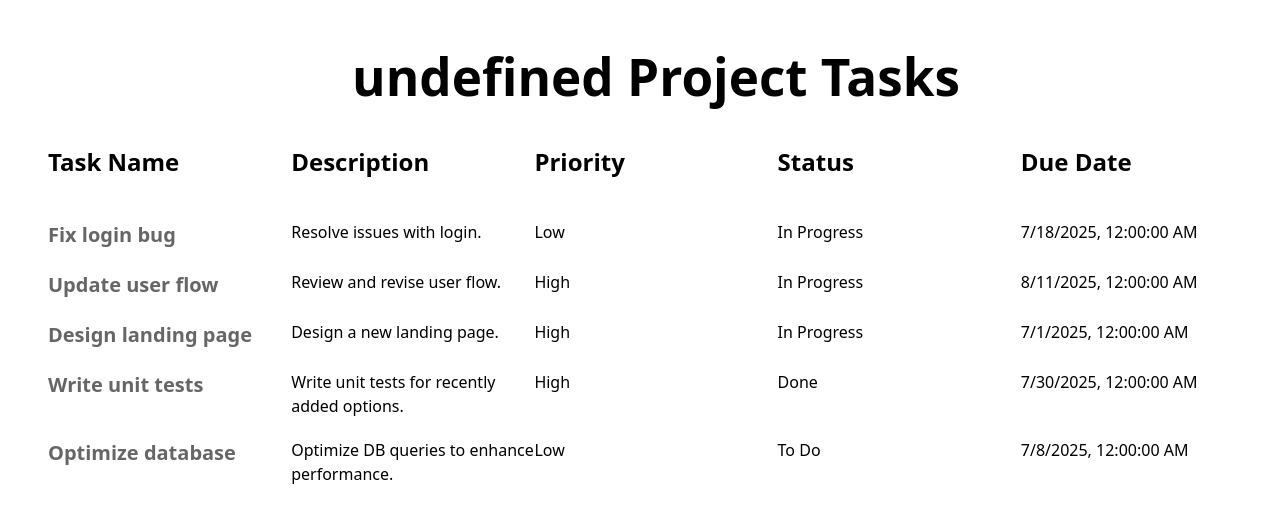
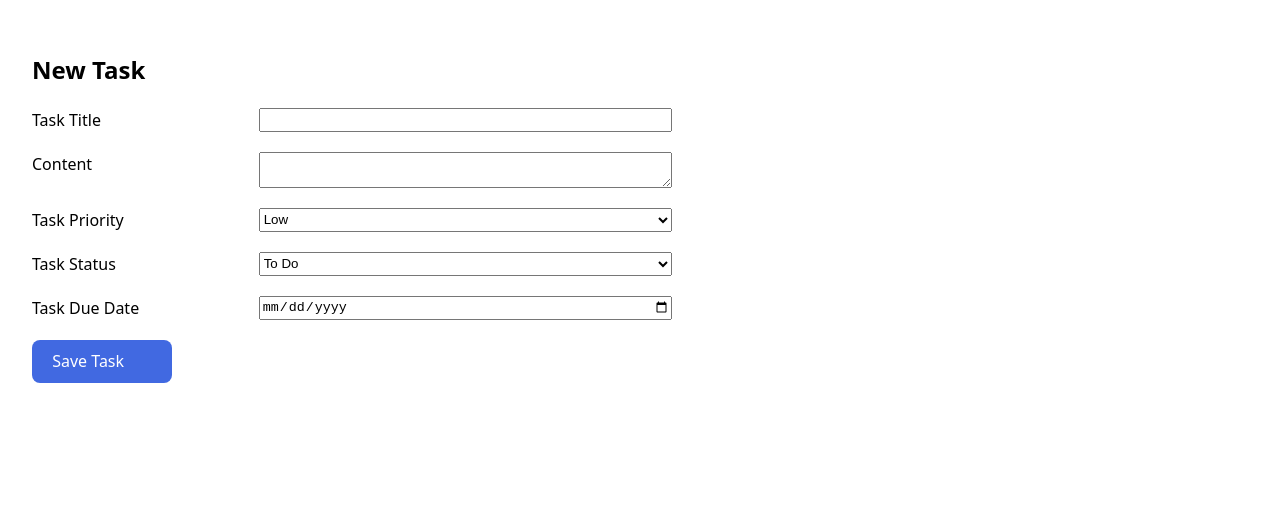
Before and after one commit to anushshahbazyan/task-manager, a React (Vite) app: page /#/tasks/new in a window 1280 px wide. Shown: the top 518 px of the page. Built offline with nearby package versions, Linux system fonts and the light colour scheme.

Commit message:
Apply reducer changes to components
Remove component states, add state management from store. Add task actions

```diff
--- a/package.json
+++ b/package.json
@@ -10,6 +10,7 @@
     "preview": "vite preview"
   },
   "dependencies": {
+    "@heroicons/react": "^2.2.0",
     "@reduxjs/toolkit": "^2.8.2",
     "react": "^19.1.0",
     "react-dom": "^19.1.0",
--- a/src/App.css
+++ b/src/App.css
@@ -6,6 +6,6 @@
 }
 
 a {
-  color: #666;
+  color: #665;
   font-size: 20px;
 }
--- a/src/App.tsx
+++ b/src/App.tsx
@@ -1,10 +1,12 @@
+import './App.css';
 import { createHashRouter, RouterProvider } from 'react-router';
-import './App.css';
+
 import ProjectList from './components/ProjectList';
 import TaskList from './components/TaskList';
 import TaskEntry from './components/TaskEntry';
 import { ErrorBoundary } from './components/ErrorBoundary';
 import { HydrateFallback } from './components/HydrateFallback';
+import { AddEditTaskForm } from './components/AddEditTaskForm';
 
 function App() {
     const router = createHashRouter([{
@@ -22,8 +24,17 @@ function App() {
         element: <TaskEntry />,
         errorElement: <ErrorBoundary />,
         hydrateFallbackElement: <HydrateFallback />
-    }
-    ]);
+    }, {
+        path: 'tasks/new',
+        element: <AddEditTaskForm />,
+        errorElement: <ErrorBoundary />,
+        hydrateFallbackElement: <HydrateFallback />
+    }, {
+        path: 'tasks/:id/:taskId/edit',
+        element: <AddEditTaskForm />,
+        errorElement: <ErrorBoundary />,
+        hydrateFallbackElement: <HydrateFallback />
+    }]);
 
     return (
         <RouterProvider router={router} />
--- /dev/null
+++ b/src/components/AddEditTaskForm.css
@@ -0,0 +1,10 @@
+.form-content {
+    width: 50vw;
+    display: grid;
+    grid-template-columns: 1fr 2fr;
+    gap: 20px;
+
+    @media (width < 768px) {
+        width: 100vw;
+    }
+}
--- /dev/null
+++ b/src/components/AddEditTaskForm.tsx
@@ -0,0 +1,77 @@
+import React from 'react';
+import { useLocation, useNavigate, useParams } from 'react-router';
+
+import './AddEditTaskForm.css';
+import type { EditTaskFormElements } from '../types';
+import { useAppSelector, useAppDispatch } from '../app/hooks';
+import { taskUpdated, selectTaskById, selectAllTasks, taskAdded } from '../features/tasks/tasksSlice';
+import createTaskId from '../utils/createTaskId';
+
+export const AddEditTaskForm = () => {
+    const { taskId } = useParams();
+    const location = useLocation();
+    const isNewTaskPage = location.pathname.indexOf('new') !== -1;
+
+    let task = useAppSelector((state) => selectTaskById(state, taskId!));
+    const tasksLength = useAppSelector((state) => selectAllTasks(state)).length;
+
+    const dispatch = useAppDispatch();
+    const navigate = useNavigate();
+
+    if (!task) {
+        task = {
+            taskId: createTaskId(tasksLength),
+            title: '',
+            description: '',
+            status: '',
+            priority: '',
+            dueDate: ''
+        }
+    }
+
+    const onSaveTaskClicked = (e: React.FormEvent<EditTaskFormElements>) => {
+        e.preventDefault();
+
+        const { elements } = e.currentTarget;
+        const title = elements.taskTitle.value;
+        const description = elements.taskDescription.value;
+        const priority = elements.taskPriority.value;
+        const status = elements.taskStatus.value;
+        const dueDate = elements.taskDueDate.value;
+        const action = isNewTaskPage ? taskAdded : taskUpdated;
+
+        if (title && description && priority && status) {
+            dispatch(action({ taskId: task.taskId, title, description, status, priority, dueDate }));
+            navigate(`/tasks/${taskId}`);
+        }
+    }
+
+    return (
+        <section>
+            { isNewTaskPage ? <h2>New Task</h2> : <h2>Edit Task</h2> }
+            <form onSubmit={onSaveTaskClicked}>
+                <div className='form-content'>
+                    <label htmlFor="taskTitle">Task Title</label>
+                    <input type="text" id="taskTitle" name="taskTitle" defaultValue={task.title} required />
+                    <label htmlFor="taskDescription">Content</label>
+                    <textarea id="taskDescription" name="taskDescription" defaultValue={task.description} required />
+                    <label htmlFor="taskPriority">Task Priority</label>
+                    <select id="taskPriority" name="taskPriority" defaultValue={task.priority} required>
+                        <option value='Low'>Low</option>
+                        <option value='Medium'>Medium</option>
+                        <option value='High'>High</option>
+                    </select>
+                    <label htmlFor="taskStatus">Task Status</label>
+                    <select id="taskStatus" name="taskStatus" defaultValue={task.status} required>
+                        <option value='To Do'>To Do</option>
+                        <option value='In Progress'>In Progress</option>
+                        <option value='Done'>Done</option>
+                    </select>
+                    <label htmlFor="taskDueDate">Task Due Date</label>
+                    <input type='date' id="taskDueDate" name="taskDueDate" defaultValue={task.dueDate} required />
+                    <button className='add'>Save Task</button>
+                </div>
+            </form>
+        </section>
+    );
+}
--- /dev/null
+++ b/src/components/TaskActions.tsx
@@ -0,0 +1,24 @@
+
+import { PencilIcon, TrashIcon } from "@heroicons/react/16/solid";
+import { useNavigate } from "react-router";
+
+import { useAppDispatch } from "../app/hooks";
+import { taskDeleted } from "../features/tasks/tasksSlice";
+
+export default function TaskActions ({ projectId, taskId }: { projectId: string | undefined, taskId: string}) {
+    const navigate = useNavigate();
+    const dispatch = useAppDispatch();
+
+    const onEditTask = () => {
+        navigate(`/tasks/${projectId}/${taskId}/edit`);
+    }
+
+    const onDeleteTask = () => {
+        dispatch(taskDeleted(taskId));
+        navigate(`/tasks/${projectId}`);
+    }
+    return <div className='actions'>
+                <PencilIcon width={16} height={16} color='#665' onClick={onEditTask} />
+                <TrashIcon width={16} height={16} color='#665' onClick={onDeleteTask} />
+            </div>;
+};
--- a/src/components/TaskList.css
+++ b/src/components/TaskList.css
@@ -1,4 +1,27 @@
 .task-item {
     display: grid;
-    grid-template-columns: 1fr 1fr 1fr 1fr 1fr;
+    grid-template-columns: 1fr 1fr 1fr 1fr 1fr 1fr;
 }
+
+.add {
+    background-color: royalblue;
+    display: flex;
+    align-items: center;
+    color: white;
+    width: 140px;
+}
+
+.actions {
+    display: flex;
+    gap: 8px;
+}
+
+.actions svg {
+    cursor: pointer;
+}
+
+.title {
+    display: flex;
+    align-items: center;
+    gap: 8px;
+}
--- a/src/components/TaskList.tsx
+++ b/src/components/TaskList.tsx
@@ -1,29 +1,27 @@
 import './TaskList.css';
 import { useEffect, useState } from "react";
-import { Link } from "react-router";
-import fetchData from "../utils/fetchData";
-import { type Project } from './ProjectList';
+import { Link, useNavigate } from "react-router";
+import { PlusIcon } from '@heroicons/react/16/solid';
 
-export type Task = {
-    taskId: string,
-    title: string,
-    description: string,
-    priority: string,
-    status: string,
-    dueDate: string,
-}
+import { fetchTasks, selectAllTasks, selectTasksError, selectTasksStatus } from '../features/tasks/tasksSlice';
+import { useAppDispatch, useAppSelector } from '../app/hooks';
+import type { Task, Project } from '../types';
+import TaskActions from './TaskActions';
+import { HydrateFallback } from './HydrateFallback';
 
 export default function TaskList() {
-    const [tasks, setTasks] = useState<Task[]>([]);
     const [project, setProject] = useState<Project | null>(null);
+    const navigate = useNavigate();
+    const dispatch = useAppDispatch();
+    const tasks = useAppSelector(selectAllTasks);
+    const taskStatus = useAppSelector(selectTasksStatus);
+    const taskError = useAppSelector(selectTasksError);
 
     useEffect(() => {
-        const doFetching = async () => {
-            const data = await fetchData('/src/resources/tasks.json');
-            setTasks(data.tasks || []);
+        if (taskStatus === 'idle') {
+            dispatch(fetchTasks());
         }
-        doFetching();
-    }, []);
+    }, [taskStatus, dispatch]);
 
     useEffect(() => {
         const retrieveProject = () => {
@@ -33,15 +31,37 @@ export default function TaskList() {
         retrieveProject();
     }, []);
 
+    const onAddTaskClicked = () => {
+        navigate('/tasks/new');
+    }
+
+    if (taskStatus === 'pending') {
+        return <HydrateFallback />;
+    }
+
+    if (taskError) {
+        return (
+            <div className='error-container'>
+                <h1>Error</h1>
+                <p>{taskError}</p>
+            </div>
+        );
+    }
+
     return (
         <div className="container">
             <h1 className='title'>{`${project?.projectName}`} Project Tasks</h1>
+            <button className='add' onClick={onAddTaskClicked}>
+                <PlusIcon width={16} height={16} color='#ffffff' />
+                <span>Add Task</span>
+            </button>
             <div className="task-item">
                 <h2>Task Name</h2>
                 <h2>Description</h2>
                 <h2>Priority</h2>
                 <h2>Status</h2>
                 <h2>Due Date</h2>
+                <h2>Actions</h2>
             </div>
             { tasks.map((task: Task, index: number) => {
                 return (
@@ -52,7 +72,8 @@ export default function TaskList() {
                         <div> { task.description } </div>
                         <div> { task.priority } </div>
                         <div> { task.status } </div>
-                        <div> { new Date(task.dueDate).toLocaleString() } </div>
+                        <div> { new Date(task.dueDate).toLocaleDateString() } </div>
+                        <TaskActions projectId={project?.projectId} taskId={task.taskId} />
                     </div>
                 );
             }) }
--- /dev/null
+++ b/src/utils/createTaskId.ts
@@ -0,0 +1,5 @@
+const createTaskId = (listLength: number) => {
+    return listLength < 10 ? 'T00' + (listLength + 1) : 'T0' + (listLength + 1);
+};
+
+export default createTaskId;
```
Also changed, not shown: src/components/ProjectList.tsx (+26 -14 lines), src/components/TaskEntry.tsx (+7 -4 lines), src/components/TaskEntry.css (line endings or trailing spaces), 1 other file (tests, documents, lock files or other folders).
